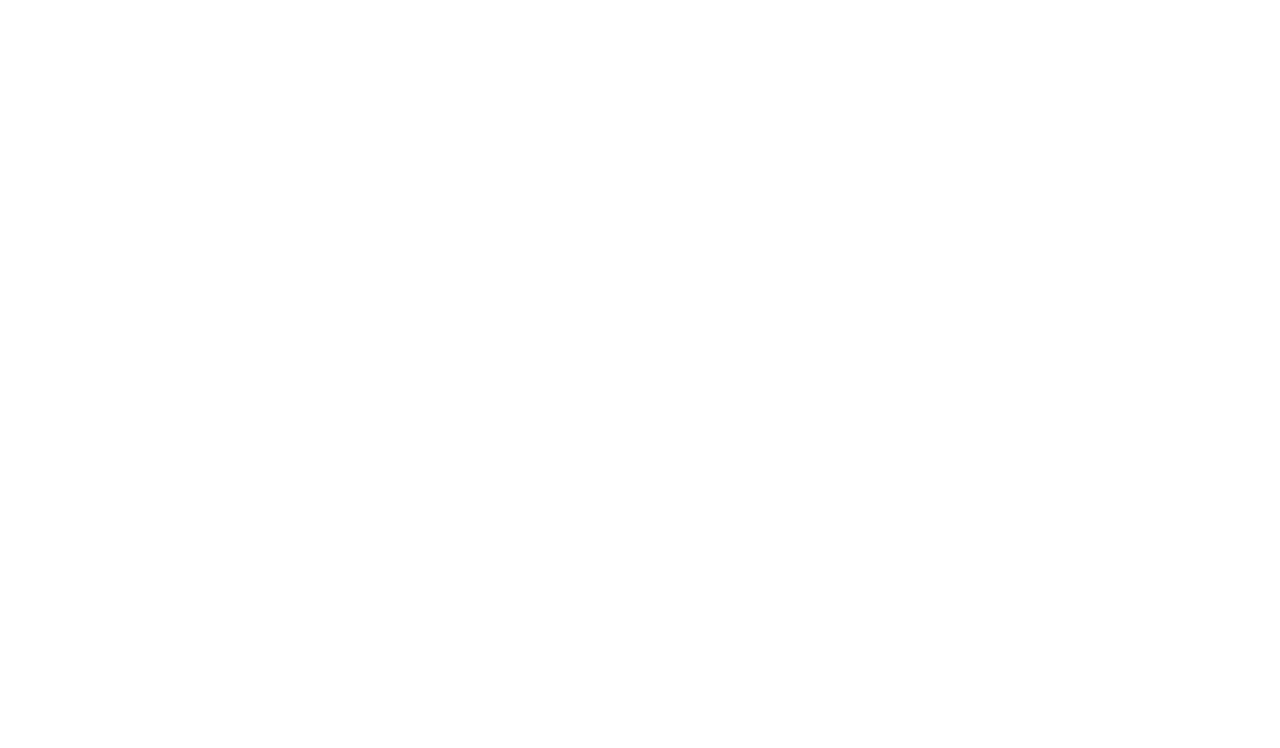
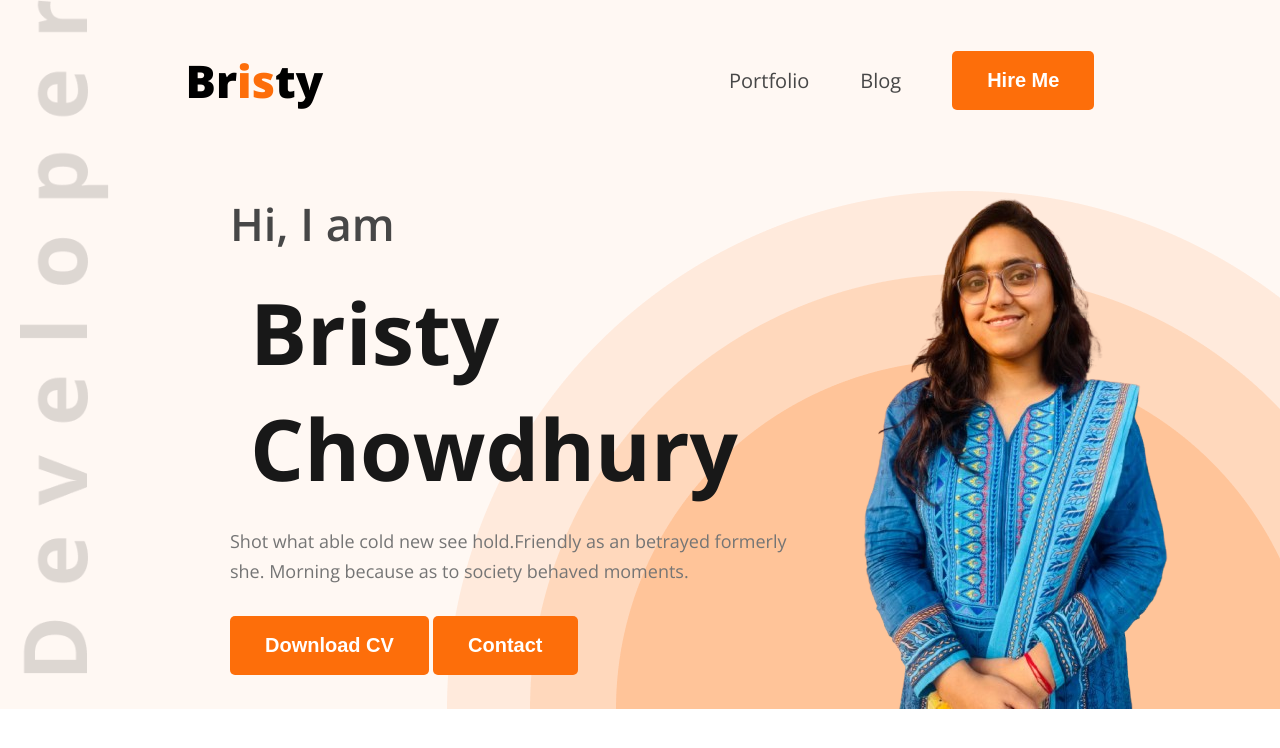
Before and after one commit to rainbristy03-tech/My-First_portfolio, a plain HTML site: page index.html in a window 1280 px wide. Drawn offline with nearby package versions, Linux system fonts and the light colour scheme.

Commit message:
header designed according to figma

```diff
--- a/index.html
+++ b/index.html
@@ -4,8 +4,40 @@
         <meta charset="UTF-8">
         <meta name="viewport" content="width=device-width, initial-scale=1.0">
         <title>Portfolio</title>
+        <link rel="preconnect" href="https://fonts.googleapis.com">
+<link rel="preconnect" href="https://fonts.gstatic.com" crossorigin>
+<link href="https://fonts.googleapis.com/css2?family=Open+Sans:ital,wght@0,300..800;1,300..800&display=swap"
+          rel="stylesheet">
+
+          <link rel="stylesheet" href="styles/portfolio.css">
 </head>
-<body>
+<body class="font-open-sans">
 
+        <header>
+                <nav>
+                        <div class="logo">
+                                <h2>Br<span class="color-orange">is</span>ty</h2>
+                        </div>
+                        <ul class="menu">
+                                <li><a href="">Portfolio</a></li>
+                                <li><a href="">Blog</a></li>
+                                <li><button class="btn">Hire Me</button></li>
+                        </ul>
+                </nav>
+
+                <section id="banner">
+                        <div class="banner-content">
+                                <h2>Hi, I am</h2>
+                                <h1>Bristy Chowdhury</h1>
+                                <p>Shot what able cold new see hold.Friendly as an betrayed formerly she. Morning because as to society behaved moments.</p>
+                                <div>
+                                        <button class="btn">Download CV</button>
+                                        <button class="btn">Contact</button>
+                                </div>
+                        </div>
+                        <div class="banner-image"></div>
+                        <img src="images/WhatsApp_Image_2026-03-29_at_9.42.30_AM-removebg-preview.png" alt="">
+                </section>
+        </header>
 </body>
 </html>
--- /dev/null
+++ b/styles/portfolio.css
@@ -0,0 +1,102 @@
+*{
+        margin: 0;
+        padding:0;
+        box-sizing: border-box;
+}
+/* shared style */
+.font-open-sans {
+  font-family: "Open Sans", sans-serif;
+  font-optical-sizing: auto;
+
+}
+
+.logo h2{
+        font-size: 45px;
+        font-weight: 900;
+}
+.color-orange{
+       color:  #FD6E0A
+}
+
+.btn{
+        background-color: #FD6E0A;
+        border: none;
+        padding: 18px 35px;
+        border-radius: 5px;
+        font-size: 20px;
+        font-weight: bold;
+        color:white;
+        cursor: pointer;
+}
+
+
+
+/* Main style */
+header{
+        background-color: #FFF8F3 ;
+        background: url("../images/developer.png"), url("../images/header_bg.png"), #FFF8F3 ;
+
+        background-position: left 20px top 0px, bottom right;
+        background-size: auto 95%, auto;
+
+        background-repeat: no-repeat;
+        padding-top: 50px;
+        min-height: 600px;
+}
+nav{
+        width: 71%;
+        max-width: 1140px;
+       /*border: 1px solid rgb(255, 68, 0); */
+        margin: 0px auto;
+        display: flex;
+        justify-content: space-between;
+        align-items: center;
+}
+nav .menu{
+        display: flex;
+        list-style-type: none;
+        gap: 51px;
+        align-items: center;
+
+}
+nav .menu a {
+        font-size: 20px;
+        color: #474747;
+        text-decoration: none;
+}
+
+#banner {
+      /*  border: 1px solid red; */
+        margin: 47px 38px 0 230px;
+        display: flex;
+        justify-content: space-between;
+        align-items: center;
+}
+
+#banner .banner-content{
+        max-width: 585px;
+}
+#banner .banner-content h2 {
+        font-size: 45px;
+        font-weight: 600 ;
+        color:#474747;
+        margin-bottom: 5px;
+}
+
+#banner .banner-content h1 {
+        font-size: 85px;
+        font-weight: bold;
+        color: #181818;
+        margin: 20px;
+}
+
+#banner .banner-content p {
+        font-size: 18px;
+        color: #757575;
+        line-height: 30px;
+        margin-bottom: 30px;
+}
+#banner .banner-image img {
+        max-width: 585px;
+        vertical-align: middle;
+}
```
Also changed, not shown: images/WhatsApp_Image_2026-03-29_at_9.42.30_AM-removebg-preview.png (added).
